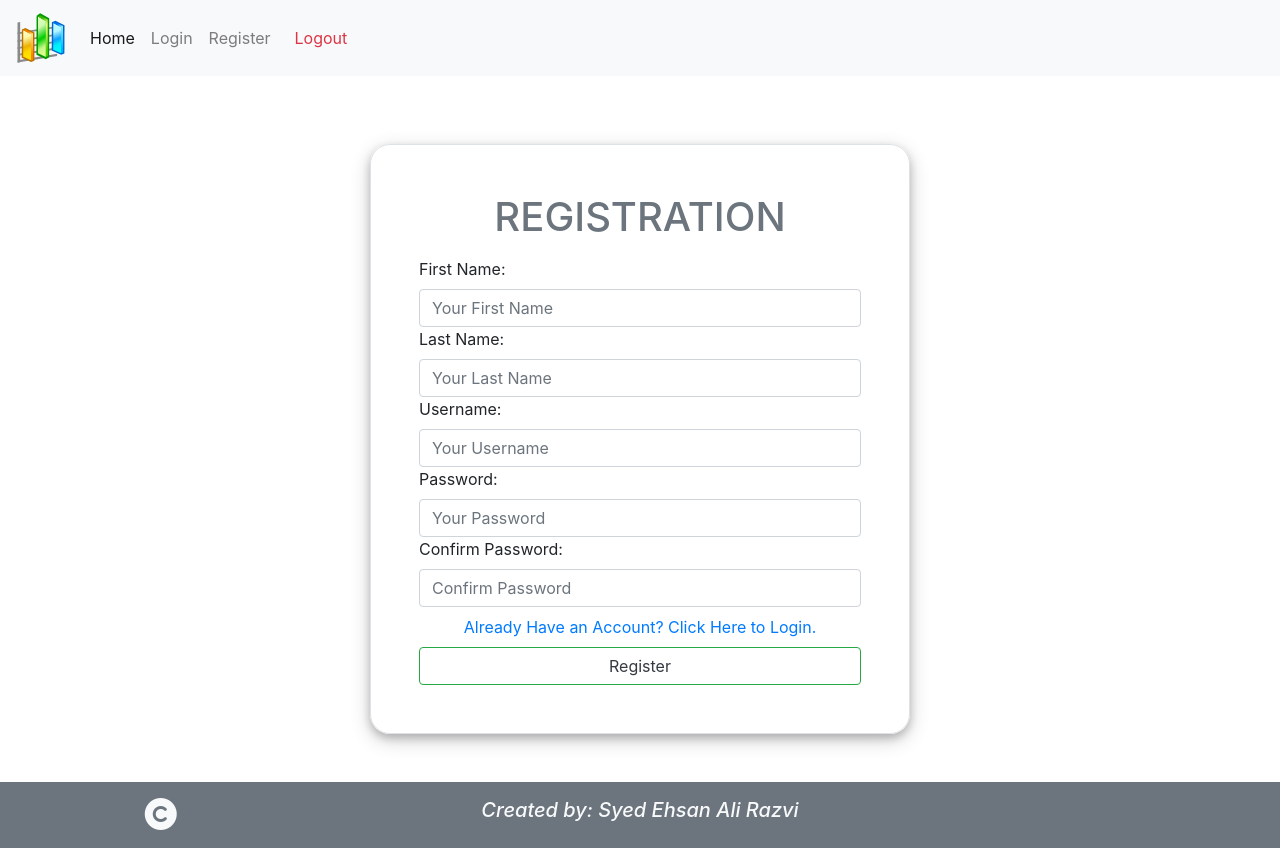
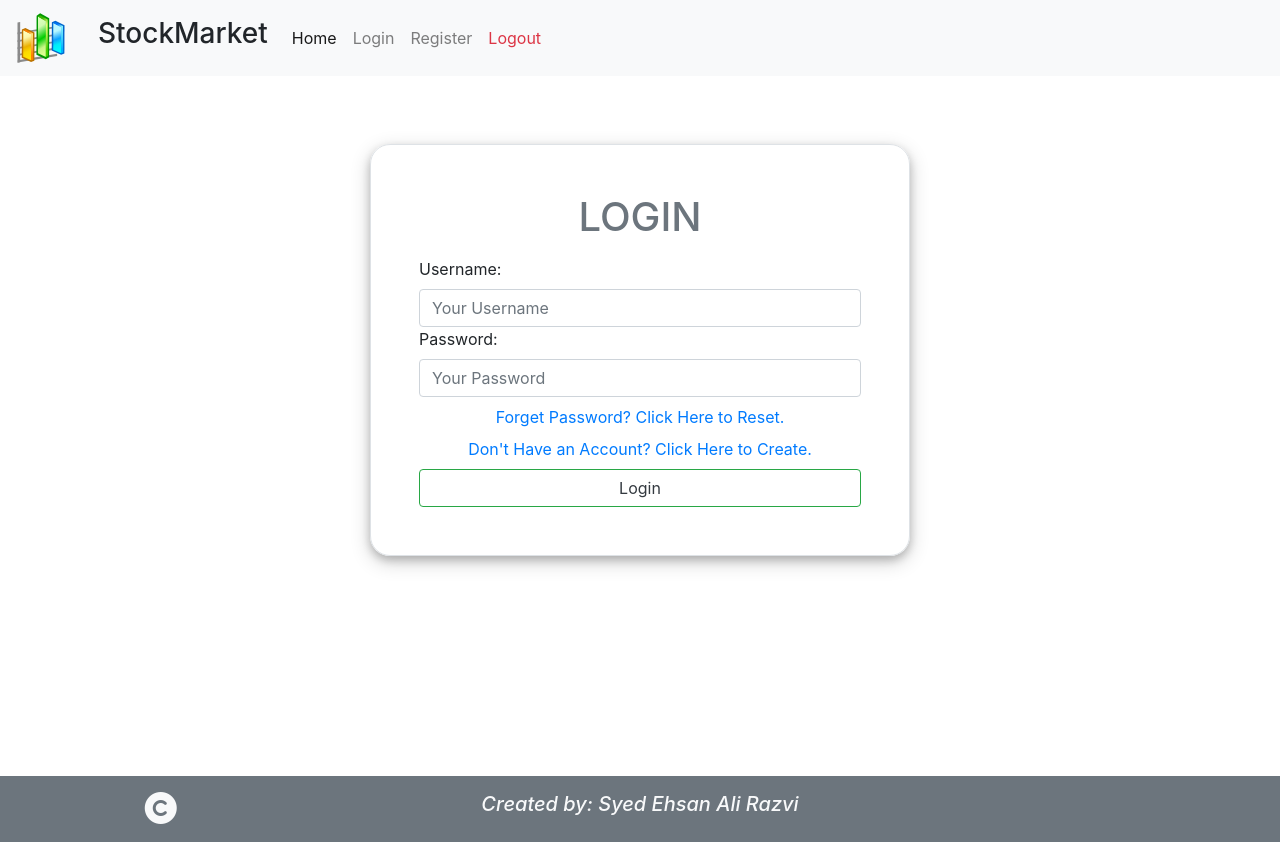
Before and after one commit to razvi786/Project, an Angular app: page /login in a window 1280 px wide. Before the commit this address led to /. Built offline with nearby package versions, Linux system fonts and the light colour scheme.

Commit message:
Day 22 Project added router outlet

```diff
--- a/src/app/app-routing.module.ts
+++ b/src/app/app-routing.module.ts
@@ -1,8 +1,13 @@
 import { NgModule } from '@angular/core';
 import { Routes, RouterModule } from '@angular/router';
+import { RegisterFormComponent } from './register-form/register-form.component';
+import { LoginFormComponent } from './login-form/login-form.component';
 
 
-const routes: Routes = [];
+const routes: Routes = [
+  {path:'login',component:LoginFormComponent},
+  {path:'register',component:RegisterFormComponent}
+];
 
 @NgModule({
   imports: [RouterModule.forRoot(routes)],
--- a/src/app/app.component.html
+++ b/src/app/app.component.html
@@ -1,29 +1,34 @@
+
 <header>
-  <nav class="navbar navbar-expand navbar-light bg-light fixed-top">
+    <nav class="navbar navbar-expand-md navbar-light bg-light fixed-top">
         <a class="navbar-brand" href="">
             <img class="avatar" src="../assets/images/syed-logo.svg" alt="Stock Logo">
         </a>
-      <div class="">
+        <a href="" class="h3 nav-link">StockMarket</a>
+        <button class="navbar-toggler" data-toggle="collapse" data-target="#collNav">
+            <span class="navbar-toggler-icon"></span>
+        </button>
+        <div class="collapse navbar-collapse justify-content-between" id="collNav">
             <ul class="navbar-nav">
                 <li class="nav-item active">
-                  <a href="admin-home-page.html" class="nav-link">Home</a>
+                    <a href="" class="nav-link text-center">Home</a>
                 </li>
                 <li class="nav-item">
-                  <a href="login.html" class="nav-link">Login</a>
+                    <a href="login" class="nav-link text-center">Login</a>
                 </li>
                 <li class="nav-item">
-                  <a href="register.html" class="nav-link">Register</a>
+                    <a href="register" class="nav-link text-center">Register</a>
+                </li>
+                <li class="nav-item">
+                    <a href="" class="nav-link text-danger text-center">Logout</a>
                 </li>
             </ul>
-      </div>
-      <div class="float-right">
-          <a class="nav-link text-danger float-right" href="logout.html">Logout</a>
         </div>
     </nav>
 </header>
 
 <main>
-    <app-register-form></app-register-form>
+    <router-outlet></router-outlet>
 </main>
 
 <footer class="page-footer bg-secondary p-3 container-fluid">
--- a/src/app/login-form/login-form.component.html
+++ b/src/app/login-form/login-form.component.html
@@ -1,9 +1,9 @@
-<div id="body" class="container mt-5">
+<div id="body" class="container mt-lg-5 mt-md-3 mt-2">
   <div class="row">
-      <div class="col-3"></div>
-      <div class="col-6">
-        <form action="" class="form-group border p-5 border-curved mt-5">
-          <p class="h1 text-muted text-uppercase text-center mb-3">Login</p>
+      <div class="col-lg-3 col-md-2 col-sm-1"></div>
+      <div class="col-lg-6 col-md-8 col-sm-10">
+        <form action="" class="form-group border p-3 p-lg-5 border-curved mt-5">
+          <p class="h1 text-muted text-uppercase text-center mb-3 ">Login</p>
 
 
           <label for="username">Username:</label>
--- a/src/index.html
+++ b/src/index.html
@@ -11,9 +11,7 @@
     <link rel="stylesheet" href="https://cdnjs.cloudflare.com/ajax/libs/font-awesome/4.7.0/css/font-awesome.min.css">
 </head>
 <body class="pt-5">
-  <main class="template-fixed">
     <app-root></app-root>
-  </main>
   <script src="https://kit.fontawesome.com/b1d2774758.js" crossorigin="anonymous"></script>
     <script src="https://code.jquery.com/jquery-3.3.1.slim.min.js" integrity="sha384-q8i/X+965DzO0rT7abK41JStQIAqVgRVzpbzo5smXKp4YfRvH+8abtTE1Pi6jizo"
     crossorigin="anonymous"></script>
```
Lines whose indentation alone changed are shown as unchanged.
